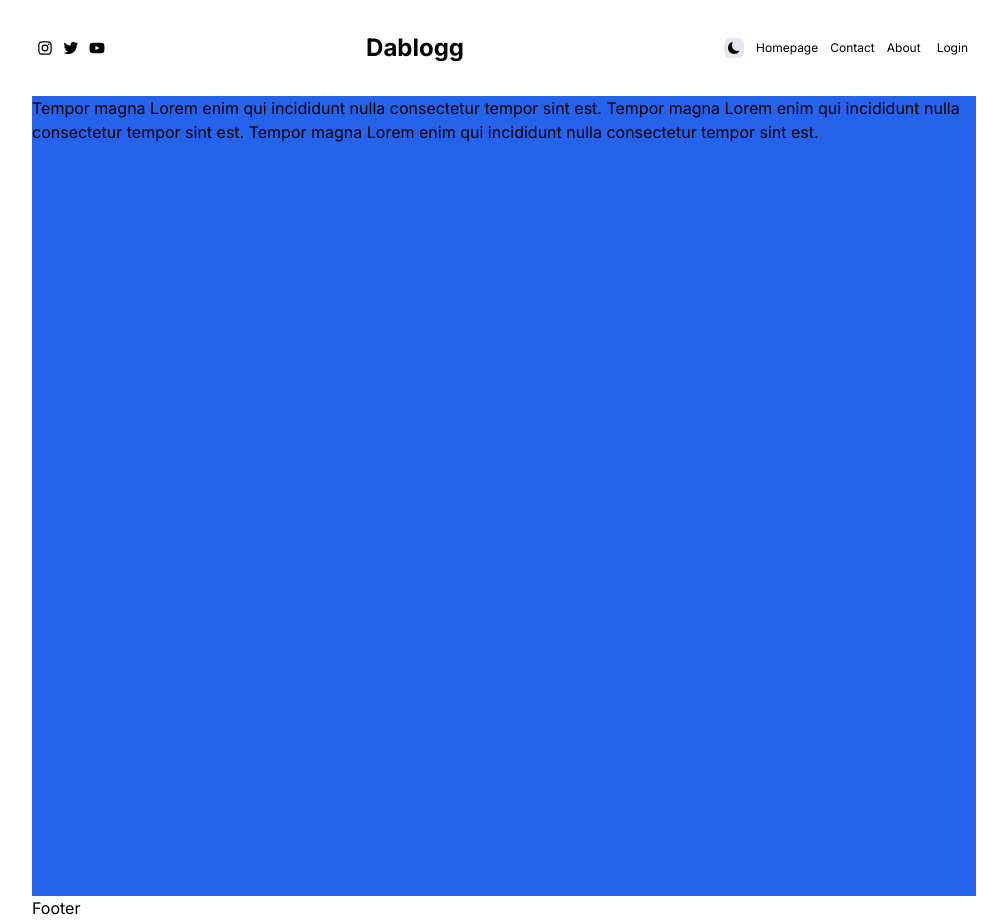
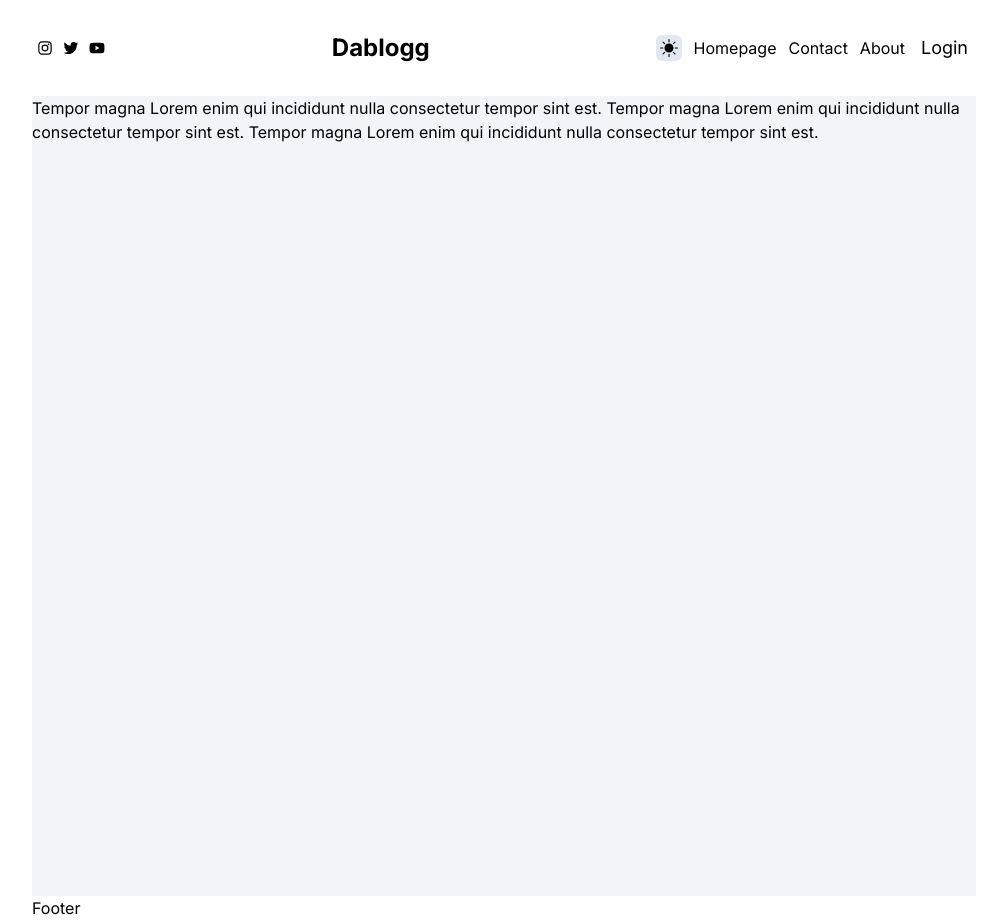
Before and after one commit to walidwazini/nextjs_dablogg, a Next.js app: page / in a window 1280 px wide. Shown: the whole page, without its empty margins (136-1143 px from the left). Built offline with nearby package versions, Linux system fonts and the light colour scheme.

Commit message:
new themeProvider from next-theme

```diff
--- a/package.json
+++ b/package.json
@@ -14,6 +14,7 @@
     "eslint-config-next": "13.4.19",
     "next": "13.4.19",
     "next-fonts": "^1.5.1",
+    "next-themes": "^0.2.1",
     "postcss": "8.4.29",
     "react": "18.2.0",
     "react-dom": "18.2.0",
--- a/src/app/layout.js
+++ b/src/app/layout.js
@@ -2,6 +2,8 @@ import './globals.css'
 import { Inter } from 'next/font/google'
 
 import { Navbar, Footer } from '../components'
+// import { ThemeContextProvider } from '@/contexts/ThemeContext'
+import { NewThemeProvider } from './theme-provider'
 
 const inter = Inter({ subsets: ['latin'] })
 
@@ -11,10 +13,14 @@ export const metadata = {
 }
 
 export default function RootLayout({ children }) {
+
+
   return (
-    <html lang="en">
-      <body className={inter.className}>
-        <div className='min-h-screen' >
+    <html suppressHydrationWarning={true} lang="en">
+      <body  className={inter.className}>
+        <NewThemeProvider attribute='class' defaultTheme='system' enableSystem >
+          <div className={''} >
+            <div className='min-h-screen dark:bg-[#2d405c] bg-white ' >
               <div
                 className={` mx-auto px-20
               lg:max-w-3xl lg:px-10  md:max-w-[720px]
@@ -26,6 +32,8 @@ export default function RootLayout({ children }) {
                 <Footer />
               </div>
             </div>
+          </div>
+        </NewThemeProvider>
       </body>
     </html>
   )
--- a/src/app/page.js
+++ b/src/app/page.js
@@ -4,7 +4,7 @@ import Link from 'next/link'
 
 export default function Home() {
   return (
-    <div className='bg-blue-600 min-h-screen' >
+    <div className=' bg-slate-100 dark:bg-blue-700 min-h-screen' >
       <div className='flex gap-12 ' >
         <Link href={'/'} >
           Tempor magna Lorem enim qui incididunt nulla consectetur tempor sint est.
--- /dev/null
+++ b/src/app/theme-provider.js
@@ -0,0 +1,12 @@
+"use client"
+import * as React from "react";
+import { ThemeProvider as NextThemesProvider } from "next-themes";
+
+export const NewThemeProvider = ({ children, ...props }) => {
+
+  return (
+    <NextThemesProvider {...props} >
+      {children}
+    </NextThemesProvider>
+  )
+}
--- a/src/components/Navbar.jsx
+++ b/src/components/Navbar.jsx
@@ -1,9 +1,35 @@
 "use client"
 
-import React, { useState } from 'react'
+import React, { useEffect, useState } from 'react'
 import { BiLogoTwitter, BiLogoInstagram, BiLogoYoutube, BiMenu } from 'react-icons/bi'
 import { BsSunFill, BsMoonFill } from 'react-icons/bs'
 import { IoMdClose } from 'react-icons/io'
+import { useTheme } from 'next-themes'
+
+import Link from 'next/link'
+
+const NewThemeSwitcher = () => {
+  const [mounted, setMounted] = useState(false);
+  const { theme, setTheme } = useTheme();
+
+
+  useEffect(() => {
+    setMounted(true);
+  }, []);
+
+
+  if (!mounted) {
+    return null;
+  }
+  return (
+    <button
+      onClick={() => setTheme(theme === "dark" ? "light" : "dark")}
+      className=' bg-slate-200 dark:bg-transparent dark:hover:text-blue-500 hover:bg-slate-400 text-lg p-1 rounded-md'
+    >
+      {theme === 'light' ? <BsMoonFill /> : <BsSunFill />}
+    </button>
+  )
+}
 
 const links = [
   { link: '/', title: 'homepage' },
@@ -14,6 +40,7 @@ const links = [
 const Navbar = () => {
   const [darkTheme, setDarkTheme] = useState(false)
   const [openMenu, setOpenMenu] = useState(false)
+
 
   const themeHandler = () => {
     setDarkTheme(prevState => !prevState)
@@ -29,41 +56,41 @@ const Navbar = () => {
         <BiLogoTwitter />
         <BiLogoYoutube />
       </div>
-      <div className='text-left md:text-center text-sm xl:text-2xl' >
+      <div className='text-left md:text-center text-md xl:text-2xl' >
         <div className='capitalize font-bold' >
           dablogg
         </div>
       </div>
       <div className='hidden md:flex items-center justify-between gap-3' >
-        <button onClick={themeHandler} className=' bg-slate-200 hover:bg-slate-400 text-xs p-1 rounded-md' >
-          {!darkTheme && <BsMoonFill />}
-          {darkTheme && <BsSunFill />}
-        </button>
+        <NewThemeSwitcher />
         {links.map((item, i) => (
-          <div key={i} className='text-xs capitalize hover:text-slate-500 hover:underline cursor-pointer ' > {item.title}</div>
+          <div key={i} className='text-md capitalize hover:text-slate-500 dark:hover:text-blue-500 hover:underline cursor-pointer ' >
+            <Link href={'/'} >
+              {item.title}
+            </Link>
+          </div>
         ))}
-        <button className='text-xs p-1 rounded-md hover:bg-slate-100' >
+        <button className='text-lg p-1 rounded-md hover:bg-slate-100 dark:hover:bg-blue-500' >
           Login
         </button>
       </div>
       <div className='flex md:hidden' >
         <button
           onClick={openMenuHandler}
-          className='cursor-pointer text-black hover:bg-gray-100 rounded-full p-1 ' >
-          {!openMenu ? <BiMenu /> : <IoMdClose />  }
+          className=' cursor-pointer text-black hover:bg-gray-100 rounded-full p-1 dark:text-white  ' >
+          {!openMenu ? <BiMenu size={25} /> : <IoMdClose size={25} />}
         </button>
         {openMenu && (
-          <div className='absolute top-16  right-20 bg-slate-200 divide-y divide-black hover:cursor-pointer ' >
-            <div onClick={themeHandler} className='hover:bg-slate-100  flex justify-center text-[10px] p-2' >
-              {!darkTheme && <BsMoonFill />}
-              {darkTheme && <BsSunFill />}
+          <div className='absolute top-16 right-20 w-28 dark:bg-[#34507a] bg-slate-200 divide-y divide-black hover:cursor-pointer' >
+            <div className='hover:dark:bg-[#446699] ' >
+            <NewThemeSwitcher />
             </div>
             {links.map((item, i) => (
-              <div key={i} className='hover:bg-slate-100 hover:underline capitalize p-2 text-[10px]' >
+              <div key={i} className='hover:bg-slate-100 hover:dark:bg-[#446699] hover:underline capitalize p-2 text-[10px]' >
                 {item.title}
               </div>
             ))}
-            <div className='hover:bg-slate-100 hover:font-semibold  text-[10px] p-2' >
+            <div className='hover:bg-slate-100 hover:font-semibold hover:dark:bg-[#446699] text-[10px] p-2' >
               Login
             </div>
           </div>
--- /dev/null
+++ b/src/contexts/ThemeContext.jsx
@@ -0,0 +1,32 @@
+"use client"
+
+import { createContext, useContext, useEffect, useState } from "react";
+
+export const ThemeContext = createContext()
+
+const getFromLocalStorage = () => {
+  if (typeof window !== undefined) {
+    const value = localStorage.getItem('theme')
+    return value || 'dark'
+  }
+}
+
+export const ThemeContextProvider = ({ children }) => {
+  const [theme, setTheme] = useState(() => {
+    return getFromLocalStorage()
+  })
+
+  const toggleTheme = () => setTheme(theme === 'light' ? 'dark' : 'light')
+
+  useEffect(() => {
+    localStorage.setItem("theme", theme);
+  }, [theme]);
+
+  return (
+    <ThemeContext.Provider value={{ theme, setTheme, toggleTheme }} >
+      {children}
+    </ThemeContext.Provider>
+  )
+}
+
+export const useThemeContext = () => useContext(ThemeContext)
--- a/tailwind.config.js
+++ b/tailwind.config.js
@@ -5,6 +5,7 @@ module.exports = {
     './src/components/**/*.{js,ts,jsx,tsx,mdx}',
     './src/app/**/*.{js,ts,jsx,tsx,mdx}',
   ],
+  darkMode:['class'],
   theme: {
     extend: {
       backgroundColor: {
```
Also changed, not shown: 1 other file (tests, documents, lock files or other folders). Lines whose indentation alone changed are shown as unchanged.
